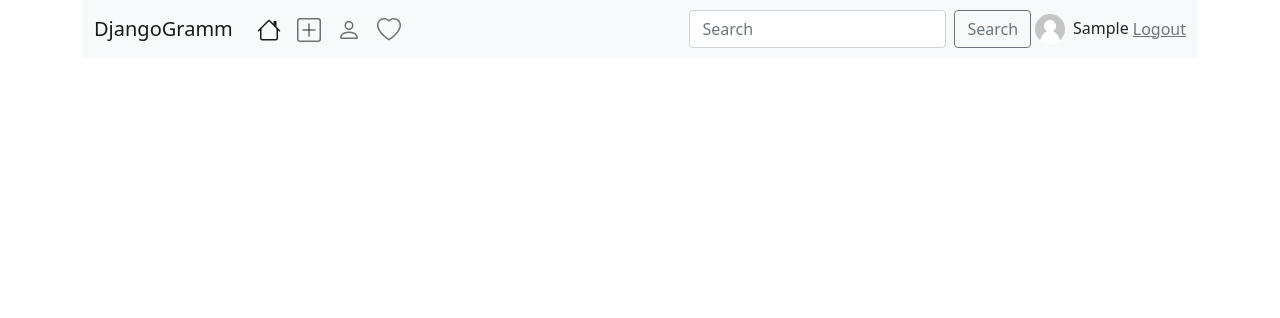
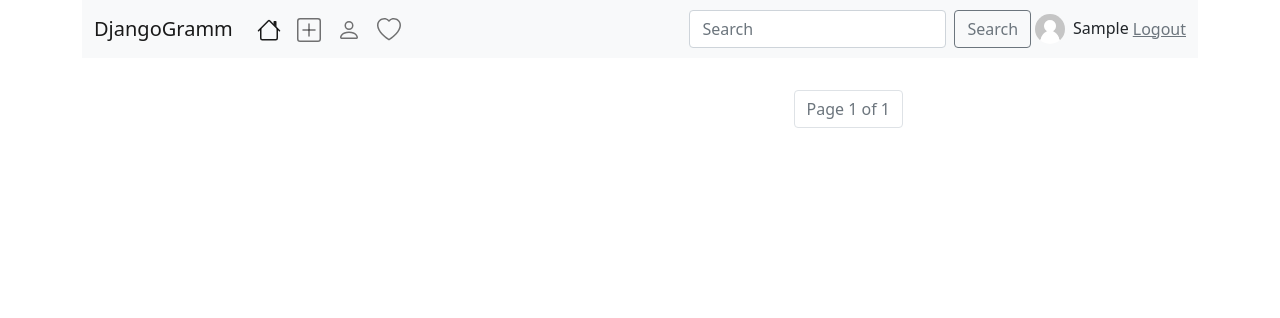
Before and after one commit to OleksiiMartseniuk/DjangoGramm, a Django app: page / in a window 1280 px wide. Shown: the top 318 px of the page. Run offline with Django 4.2, Linux system fonts and the light colour scheme; the visitor is signed in with stand-in values (Sample User, id 1); data comes from the database, SQL or seed files in the repository; data that the repository does not hold is empty; some libraries are stand-ins or nearby versions.

Commit message:
add pagination

```diff
--- a/src/account/templates/account/home/home.html
+++ b/src/account/templates/account/home/home.html
@@ -40,6 +40,23 @@
 
 </div>
 {% endfor%}
+    <div class="m-3 aside">
+     <nav aria-label="Page navigation example">
+          <ul class="pagination">
+               {% if page_obj.has_previous %}
+                    <li class="page-item"><a class="page-link link-secondary" href="?page=1">&laquo; First</a></li>
+                    <li class="page-item"><a class="page-link link-secondary" href="?page={{ page_obj.previous_page_number }}">Previous</a></li>
+               {% endif %}
+
+                <li class="page-item"><a class="page-link link-secondary" href="#">Page {{ page_obj.number }} of {{ page_obj.paginator.num_pages }}</a></li>
+
+                {% if page_obj.has_next %}
+                    <li class="page-item"><a class="page-link link-secondary" href="?page={{ page_obj.next_page_number }}">Next</a></li>
+                    <li class="page-item"><a class="page-link link-secondary" href="?page={{ page_obj.paginator.num_pages }}">Last &raquo;</a></li>
+                {% endif %}
+          </ul>
+     </nav>
+</div>
 </div>
 
 {% csrf_token %}
```
